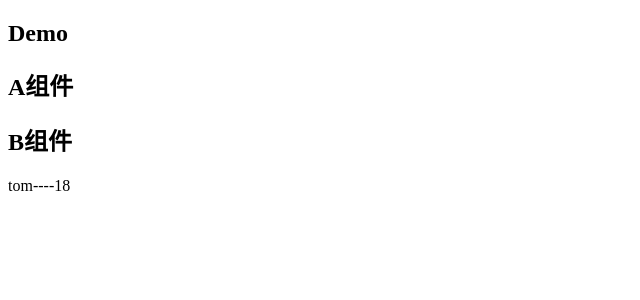
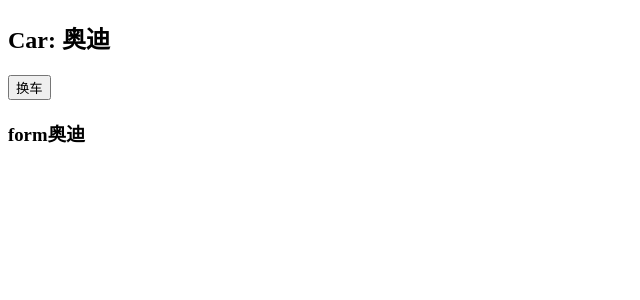
Before and after one commit to zdShi/WebStudy, a React (Create React App) app: page / in a window 1280 px wide. Shown: the top 300 px of the page, without its empty margins (0-640 px from the left). Built offline with nearby package versions, Linux system fonts and the light colour scheme.

Commit message:
createContext

```diff
--- /dev/null
+++ b/src/08_PureComponent/index.jsx
@@ -0,0 +1,34 @@
+import React, { Component, PureComponent } from 'react'
+//使用PureComponent可以重写 生命周期钩子 shouldComponentWillUpdate(preState,preProps)
+//新旧state和props进行浅比较，如果未发生变化则不会执行 render 函数
+//setState -- should -- will -- render
+class Demo extends Component {
+  state = {
+    car: '奥迪'
+  }
+  changeCar = () => {
+    this.setState({ car: '奥拓' })
+  }
+  render() {
+    console.log('father---render')
+    return (
+      <div>
+        <h2>Car: {this.state.car}</h2>
+        <button onClick={this.changeCar}>换车</button>
+        <Child car={this.state.car} />
+      </div>
+    )
+  }
+}
+class Child extends PureComponent {
+  render() {
+    console.log('child---render')
+    return (
+      <div>
+        <h3>form{this.props.car}</h3>
+      </div>
+    )
+  }
+}
+
+export default Demo
--- a/src/App.js
+++ b/src/App.js
@@ -1,5 +1,5 @@
 import React, { Component } from 'react'
-import Demo from './07_Context'
+import Demo from './08_PureComponent'
 
 class App extends Component {
   render() {
```
